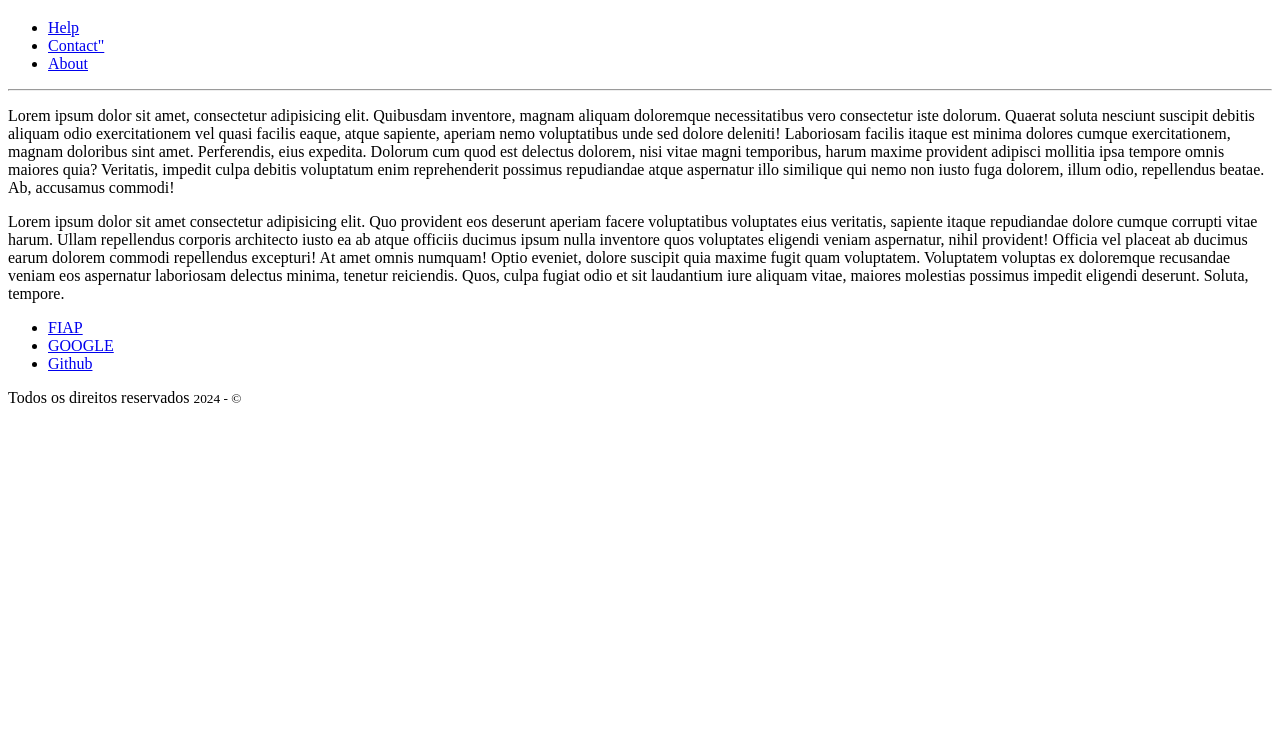
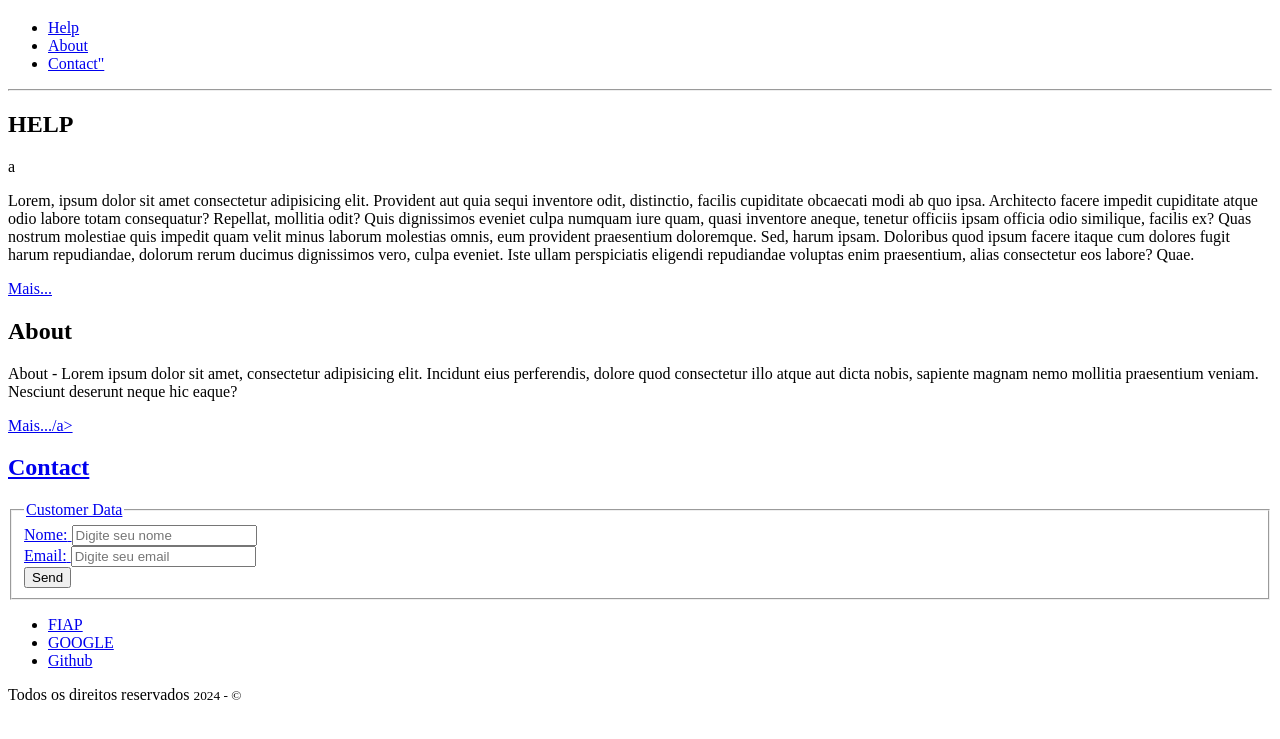
Before and after one commit to juvascoli/projeto-inicial, a plain HTML site: page index.html in a window 1280 px wide. Shown: the part 61-800 px from the top of the page. Drawn offline with Linux system fonts and the light colour scheme.

Commit message:
refatorando a area de conteudo

```diff
--- a/index.html
+++ b/index.html
@@ -14,42 +14,61 @@
           <!-- ul = unordered list e dentro dela somente podemos adicionar elementos li = list item.-->
           <ul>
             <li><a href="./paginas/help.html">Help</a></li>
+            <li><a href="./paginas/about.html">About</a></li>
             <li><a href="./paginas/contact.html">Contact"</a></li>
-            <li><a href="./paginas/about.html">About</a></li>
           </ul>
         </nav>
       </header>
       <hr />
       <section class="conteudo">
-        <p>
-          Lorem ipsum dolor sit amet, consectetur adipisicing elit. Quibusdam
-          inventore, magnam aliquam doloremque necessitatibus vero consectetur
-          iste dolorum. Quaerat soluta nesciunt suscipit debitis aliquam odio
-          exercitationem vel quasi facilis eaque, atque sapiente, aperiam nemo
-          voluptatibus unde sed dolore deleniti! Laboriosam facilis itaque est
-          minima dolores cumque exercitationem, magnam doloribus sint amet.
-          Perferendis, eius expedita. Dolorum cum quod est delectus dolorem,
-          nisi vitae magni temporibus, harum maxime provident adipisci mollitia
-          ipsa tempore omnis maiores quia? Veritatis, impedit culpa debitis
-          voluptatum enim reprehenderit possimus repudiandae atque aspernatur
-          illo similique qui nemo non iusto fuga dolorem, illum odio,
-          repellendus beatae. Ab, accusamus commodi!
-        </p>
-        <p>
-          Lorem ipsum dolor sit amet consectetur adipisicing elit. Quo provident
-          eos deserunt aperiam facere voluptatibus voluptates eius veritatis,
-          sapiente itaque repudiandae dolore cumque corrupti vitae harum. Ullam
-          repellendus corporis architecto iusto ea ab atque officiis ducimus
-          ipsum nulla inventore quos voluptates eligendi veniam aspernatur,
-          nihil provident! Officia vel placeat ab ducimus earum dolorem commodi
-          repellendus excepturi! At amet omnis numquam! Optio eveniet, dolore
-          suscipit quia maxime fugit quam voluptatem. Voluptatem voluptas ex
-          doloremque recusandae veniam eos aspernatur laboriosam delectus
-          minima, tenetur reiciendis. Quos, culpa fugiat odio et sit laudantium
-          iure aliquam vitae, maiores molestias possimus impedit eligendi
-          deserunt. Soluta, tempore.
-        </p>
+        <div>
+          <h2> HELP</h2>a
+          <p>
+          Lorem, ipsum dolor sit amet consectetur adipisicing elit. Provident aut quia sequi inventore odit, distinctio, facilis cupiditate obcaecati modi ab quo ipsa. Architecto facere impedit cupiditate atque odio labore totam consequatur? Repellat, mollitia odit? Quis dignissimos eveniet culpa numquam iure quam, quasi inventore aneque, tenetur officiis ipsam officia odio similique, facilis ex? Quas nostrum molestiae quis impedit quam velit minus laborum molestias omnis, eum provident praesentium doloremque. Sed, harum ipsam. Doloribus quod ipsum facere itaque cum dolores fugit harum repudiandae, dolorum rerum ducimus dignissimos vero, culpa eveniet. Iste ullam perspiciatis eligendi repudiandae voluptas enim praesentium, alias consectetur eos labore? Quae.
+          </p>
+          <a href="./paginas/help.html"> Mais... </a>
+        </div>
+        <div>
+          <h2> About </h2>
+          <p> About - Lorem ipsum dolor sit amet, consectetur adipisicing elit. Incidunt eius perferendis, dolore quod consectetur illo atque aut dicta nobis, sapiente magnam nemo mollitia praesentium veniam. Nesciunt deserunt neque hic eaque?</p>
+          <a href="./paginas/about.html"> Mais.../a>
+        </div>
+
+        <div id="contact">
+          <h2> Contact </h2>
+          <form>
+            <fieldset>
+              <legend>Customer Data </legend>
+              <div>
+                <label for="idNm">Nome:</label>
+                <input
+                type="text"
+                name="txt.Nm"
+                 id="idNm"
+                placeholder="Digite seu nome"
+                />
+              </div>
+
+              <div>
+                <label for="idEmail">Email:</label>
+                <input
+                  type="email"
+                  name="txtEmail"
+                  id="idEmail"
+                  placeholder="Digite seu email"
+                />
+              </div>
+              <div>
+                <button type="button">Send</button>
+              </div>
+
+            </fieldset>
+          </form>
+        </div>
+
+
       </section>
+
       <footer class="rodape">
         <nav>
           <ul>
```
Also changed, not shown: paginas/contact.html (deleted, +0 -11 lines).
